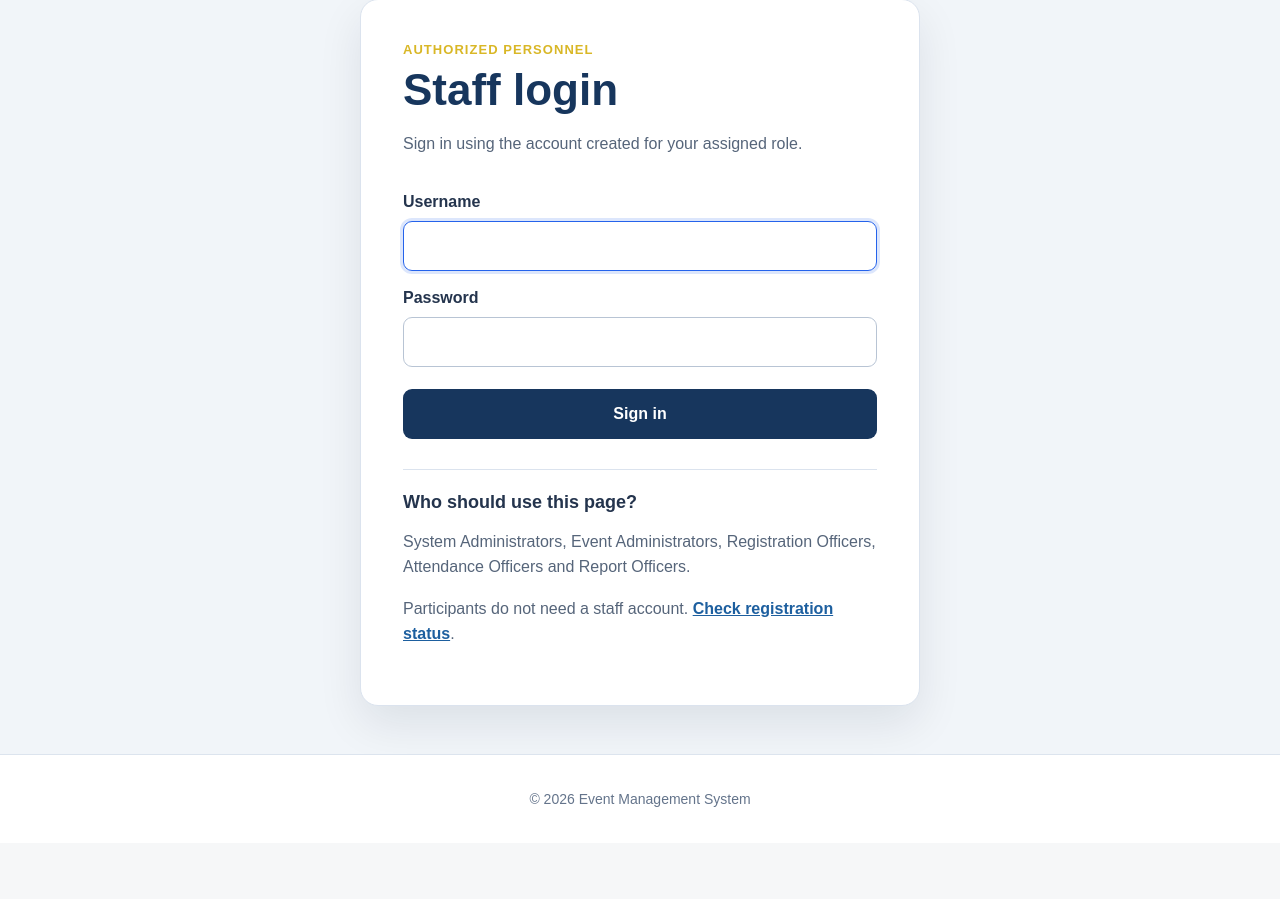
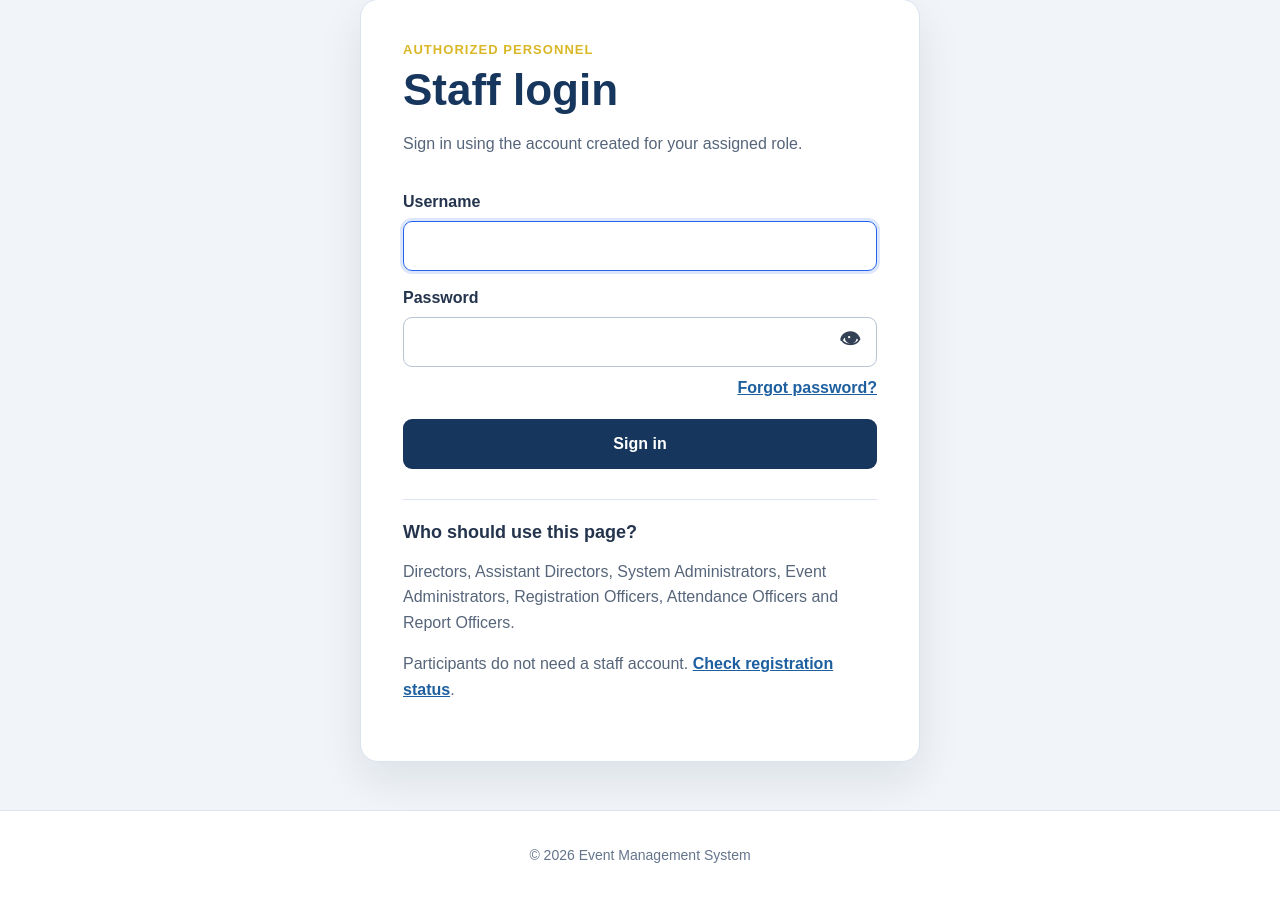
Before and after one commit to Mbitila-creator/event-management-system, a Django app: page /en/staff/login/ in a window 1280 px wide. Shown: the part 118-1017 px from the top of the page. Before the commit the page ends 925 px from the top, so only its background shows below. Run offline with Django 4.2, Linux system fonts and the light colour scheme.

Commit message:
Add user password change and secure password recovery

```diff
--- a/accounts/urls.py
+++ b/accounts/urls.py
@@ -1,4 +1,12 @@
-from django.contrib.auth.views import LoginView
+from django.contrib.auth.views import (
+    LoginView,
+    PasswordChangeDoneView,
+    PasswordChangeView,
+    PasswordResetCompleteView,
+    PasswordResetConfirmView,
+    PasswordResetDoneView,
+    PasswordResetView,
+)
 from django.urls import path, reverse_lazy
 
 from . import views
@@ -15,6 +23,53 @@ urlpatterns = [
             next_page=reverse_lazy("accounts:role_home"),
         ),
         name="staff_login",
+    ),
+    path(
+        "staff/password/change/",
+        PasswordChangeView.as_view(
+            template_name="accounts/password_change_form.html",
+            success_url=reverse_lazy("accounts:password_change_done"),
+        ),
+        name="password_change",
+    ),
+    path(
+        "staff/password/change/done/",
+        PasswordChangeDoneView.as_view(
+            template_name="accounts/password_change_done.html",
+        ),
+        name="password_change_done",
+    ),
+    path(
+        "staff/password/reset/",
+        PasswordResetView.as_view(
+            template_name="accounts/password_reset_form.html",
+            email_template_name="accounts/password_reset_email.txt",
+            subject_template_name="accounts/password_reset_subject.txt",
+            success_url=reverse_lazy("accounts:password_reset_done"),
+        ),
+        name="password_reset",
+    ),
+    path(
+        "staff/password/reset/done/",
+        PasswordResetDoneView.as_view(
+            template_name="accounts/password_reset_done.html",
+        ),
+        name="password_reset_done",
+    ),
+    path(
+        "staff/password/reset/<uidb64>/<token>/",
+        PasswordResetConfirmView.as_view(
+            template_name="accounts/password_reset_confirm.html",
+            success_url=reverse_lazy("accounts:password_reset_complete"),
+        ),
+        name="password_reset_confirm",
+    ),
+    path(
+        "staff/password/reset/complete/",
+        PasswordResetCompleteView.as_view(
+            template_name="accounts/password_reset_complete.html",
+        ),
+        name="password_reset_complete",
     ),
     path("staff/", views.role_home, name="role_home"),
     path(
--- a/config/settings.py
+++ b/config/settings.py
@@ -62,6 +62,10 @@ CSRF_TRUSTED_ORIGINS = env_list("CSRF_TRUSTED_ORIGINS")
 # Optional permanent address used inside generated QR codes.
 # Leave empty during local development to use the current request address.
 PUBLIC_BASE_URL = os.getenv("PUBLIC_BASE_URL", "").rstrip("/")
+
+# All authentication-protected interfaces use the dedicated staff login page.
+LOGIN_URL = "accounts:staff_login"
+PASSWORD_RESET_TIMEOUT = int(os.getenv("PASSWORD_RESET_TIMEOUT", "3600"))
 
 # Email notifications. The console backend prints messages in the development
 # terminal. Production hosting can override these values with environment
--- a/static/css/accounts-public.css
+++ b/static/css/accounts-public.css
@@ -20,9 +20,25 @@
 .staff-login-form label { margin-top: 8px; color: #24344d; font-weight: 750; }
 .staff-login-form input { min-height: 50px; padding: 11px 14px; border: 1px solid #b8c4d4; border-radius: 9px; font: inherit; }
 .staff-login-form input:focus { outline: 3px solid rgba(37, 99, 235, .16); border-color: #2563eb; }
+.password-input-wrap { position:relative; display:grid; }
+.password-input-wrap input { width:100%; box-sizing:border-box; padding-right:54px; }
+.staff-login-form .password-visibility-toggle { position:absolute; top:50%; right:7px; width:40px; min-height:38px; margin:0; padding:0; transform:translateY(-50%); border:0; border-radius:7px; background:transparent; color:#334155; font-size:21px; cursor:pointer; }
+.staff-login-form .password-visibility-toggle:hover { background:#e8eef6; color:#17365d; }
+.forgot-password-link { justify-self:end; margin-top:2px; color:#1d5f9f; font-weight:750; }
 .staff-login-form button { min-height: 50px; margin-top: 12px; border: 0; border-radius: 9px; background: #17365d; color: #fff; font: inherit; font-weight: 800; cursor: pointer; }
 .staff-login-form button:hover { background: #244f83; }
 .login-alert { margin-top: 20px; padding: 13px 15px; border: 1px solid #fecaca; border-radius: 9px; background: #fef2f2; color: #991b1b; }
 .role-guidance { margin-top: 30px; padding-top: 22px; border-top: 1px solid #dbe3ee; }
 .role-guidance h2 { margin: 0 0 8px; color: #24344d; font-size: 18px; }
 .role-guidance a { color: #1d5f9f; font-weight: 750; }
+
+.password-page { min-height:calc(100vh - 150px); padding:48px 12px; background:#f1f5f9; }
+.password-card { width:min(100%,620px); box-sizing:border-box; margin:0 auto; padding:clamp(24px,5vw,42px); border:1px solid #dbe3ee; border-radius:18px; background:white; box-shadow:0 18px 45px rgba(15,23,42,.09); }
+.password-card h1 { margin:8px 0; color:#17365d; font-size:clamp(29px,6vw,42px); }
+.password-card > p,.password-card li,.password-help { color:#56657a; line-height:1.6; }
+.password-form { display:grid; gap:10px; margin-top:24px; }
+.password-form label { margin-top:8px; color:#24344d; font-weight:750; }
+.password-form input { min-height:50px; box-sizing:border-box; width:100%; padding:11px 14px; border:1px solid #b8c4d4; border-radius:9px; font:inherit; }
+.password-form button,.password-primary-link { display:inline-flex; min-height:48px; align-items:center; justify-content:center; box-sizing:border-box; margin-top:14px; padding:11px 18px; border:0; border-radius:9px; background:#17365d; color:white; font:inherit; font-weight:800; text-decoration:none; cursor:pointer; }
+.password-form .errorlist { margin:3px 0; padding:10px 14px 10px 32px; border-radius:8px; background:#fef2f2; color:#991b1b; }
+.password-secondary-link { display:inline-block; margin-top:18px; color:#1d5f9f; font-weight:750; }
--- /dev/null
+++ b/static/js/password-visibility.js
@@ -0,0 +1,16 @@
+document.addEventListener("DOMContentLoaded", function () {
+    document.querySelectorAll("[data-password-target]").forEach(function (button) {
+        const input = document.getElementById(button.dataset.passwordTarget);
+        if (!input) return;
+        button.addEventListener("click", function () {
+            const showing = input.type === "text";
+            input.type = showing ? "password" : "text";
+            button.setAttribute("aria-pressed", String(!showing));
+            button.setAttribute(
+                "aria-label",
+                showing ? button.dataset.showLabel : button.dataset.hideLabel
+            );
+            input.focus();
+        });
+    });
+});
--- /dev/null
+++ b/templates/accounts/password_change_done.html
@@ -0,0 +1,5 @@
+{% extends "events/base_public.html" %}
+{% load static i18n %}
+{% block title %}{% translate "Password changed" %}{% endblock %}
+{% block extra_css %}<link rel="stylesheet" href="{% static 'css/accounts-public.css' %}">{% endblock %}
+{% block content %}<section class="password-page"><article class="password-card"><span class="section-kicker">{% translate "Success" %}</span><h1>{% translate "Password changed" %}</h1><p>{% translate "Your password has been updated successfully. Use the new password the next time you sign in." %}</p><a class="password-primary-link" href="{% url 'accounts:role_home' %}">{% translate "Return to workspace" %}</a></article></section>{% endblock %}
--- /dev/null
+++ b/templates/accounts/password_change_form.html
@@ -0,0 +1,5 @@
+{% extends "events/base_public.html" %}
+{% load static i18n %}
+{% block title %}{% translate "Change password" %}{% endblock %}
+{% block extra_css %}<link rel="stylesheet" href="{% static 'css/accounts-public.css' %}">{% endblock %}
+{% block content %}<section class="password-page"><article class="password-card"><span class="section-kicker">{% translate "Account security" %}</span><h1>{% translate "Change password" %}</h1><p>{% translate "Enter your current password, then choose a strong new password." %}</p><form method="post" class="password-form">{% csrf_token %}{{ form.non_field_errors }}{% for field in form %}<label for="{{ field.id_for_label }}">{{ field.label }}</label>{{ field.errors }}{{ field }}{% if field.help_text %}<div class="password-help">{{ field.help_text|safe }}</div>{% endif %}{% endfor %}<button type="submit">{% translate "Save new password" %}</button></form><a class="password-secondary-link" href="{% url 'accounts:role_home' %}">← {% translate "Return to workspace" %}</a></article></section>{% endblock %}
--- /dev/null
+++ b/templates/accounts/password_reset_complete.html
@@ -0,0 +1,5 @@
+{% extends "events/base_public.html" %}
+{% load static i18n %}
+{% block title %}{% translate "Password reset complete" %}{% endblock %}
+{% block extra_css %}<link rel="stylesheet" href="{% static 'css/accounts-public.css' %}">{% endblock %}
+{% block content %}<section class="password-page"><article class="password-card"><span class="section-kicker">{% translate "Success" %}</span><h1>{% translate "Password reset complete" %}</h1><p>{% translate "Your new password has been saved. You can now sign in securely." %}</p><a class="password-primary-link" href="{% url 'accounts:staff_login' %}">{% translate "Sign in" %}</a></article></section>{% endblock %}
--- /dev/null
+++ b/templates/accounts/password_reset_confirm.html
@@ -0,0 +1,5 @@
+{% extends "events/base_public.html" %}
+{% load static i18n %}
+{% block title %}{% translate "Choose a new password" %}{% endblock %}
+{% block extra_css %}<link rel="stylesheet" href="{% static 'css/accounts-public.css' %}">{% endblock %}
+{% block content %}<section class="password-page"><article class="password-card"><span class="section-kicker">{% translate "Account recovery" %}</span>{% if validlink %}<h1>{% translate "Choose a new password" %}</h1><p>{% translate "Enter your new password twice to complete the reset." %}</p><form method="post" class="password-form">{% csrf_token %}{{ form.non_field_errors }}{% for field in form %}<label for="{{ field.id_for_label }}">{{ field.label }}</label>{{ field.errors }}{{ field }}{% if field.help_text %}<div class="password-help">{{ field.help_text|safe }}</div>{% endif %}{% endfor %}<button type="submit">{% translate "Set new password" %}</button></form>{% else %}<h1>{% translate "Reset link is invalid" %}</h1><p>{% translate "This password-reset link is invalid or has already been used. Request a new link to continue." %}</p><a class="password-primary-link" href="{% url 'accounts:password_reset' %}">{% translate "Request another reset link" %}</a>{% endif %}</article></section>{% endblock %}
--- /dev/null
+++ b/templates/accounts/password_reset_done.html
@@ -0,0 +1,5 @@
+{% extends "events/base_public.html" %}
+{% load static i18n %}
+{% block title %}{% translate "Password reset email sent" %}{% endblock %}
+{% block extra_css %}<link rel="stylesheet" href="{% static 'css/accounts-public.css' %}">{% endblock %}
+{% block content %}<section class="password-page"><article class="password-card"><span class="section-kicker">{% translate "Check your email" %}</span><h1>{% translate "Password reset email sent" %}</h1><p>{% translate "If an active account matches that email address, a password-reset link has been sent. Check your inbox and spam folder." %}</p><a class="password-primary-link" href="{% url 'accounts:staff_login' %}">{% translate "Return to staff login" %}</a></article></section>{% endblock %}
--- /dev/null
+++ b/templates/accounts/password_reset_form.html
@@ -0,0 +1,5 @@
+{% extends "events/base_public.html" %}
+{% load static i18n %}
+{% block title %}{% translate "Reset password" %}{% endblock %}
+{% block extra_css %}<link rel="stylesheet" href="{% static 'css/accounts-public.css' %}">{% endblock %}
+{% block content %}<section class="password-page"><article class="password-card"><span class="section-kicker">{% translate "Account recovery" %}</span><h1>{% translate "Forgot password?" %}</h1><p>{% translate "Enter the email address registered on your staff account. We will send a secure password-reset link if the account is active." %}</p><form method="post" class="password-form">{% csrf_token %}{{ form.non_field_errors }}<label for="{{ form.email.id_for_label }}">{% translate "Registered email address" %}</label>{{ form.email.errors }}{{ form.email }}<button type="submit">{% translate "Send reset link" %}</button></form><a class="password-secondary-link" href="{% url 'accounts:staff_login' %}">← {% translate "Return to staff login" %}</a></article></section>{% endblock %}
--- /dev/null
+++ b/templates/accounts/password_reset_subject.txt
@@ -0,0 +1 @@
+{% load i18n %}{% translate "Reset your Event Management System password" %}
--- a/templates/accounts/staff_login.html
+++ b/templates/accounts/staff_login.html
@@ -29,16 +29,25 @@
             <input id="id_username" name="username" type="text" autocomplete="username" required autofocus>
 
             <label for="id_password">{% translate "Password" %}</label>
-            <input id="id_password" name="password" type="password" autocomplete="current-password" required>
+            <div class="password-input-wrap">
+                <input id="id_password" name="password" type="password" autocomplete="current-password" required>
+                <button type="button" class="password-visibility-toggle" data-password-target="id_password" data-show-label="{% translate 'Show password' %}" data-hide-label="{% translate 'Hide password' %}" aria-label="{% translate 'Show password' %}" aria-pressed="false"><span aria-hidden="true">👁</span></button>
+            </div>
+
+            <a class="forgot-password-link" href="{% url 'accounts:password_reset' %}">{% translate "Forgot password?" %}</a>
 
             <button type="submit">{% translate "Sign in" %}</button>
         </form>
 
         <div class="role-guidance">
             <h2>{% translate "Who should use this page?" %}</h2>
-            <p>{% translate "System Administrators, Event Administrators, Registration Officers, Attendance Officers and Report Officers." %}</p>
+            <p>{% translate "Directors, Assistant Directors, System Administrators, Event Administrators, Registration Officers, Attendance Officers and Report Officers." %}</p>
             <p>{% translate "Participants do not need a staff account." %} <a href="{% url 'forms_builder:registration_status' %}">{% translate "Check registration status" %}</a>.</p>
         </div>
     </div>
 </section>
 {% endblock %}
+
+{% block extra_js %}
+    <script src="{% static 'js/password-visibility.js' %}" defer></script>
+{% endblock %}
--- a/templates/events/base_public.html
+++ b/templates/events/base_public.html
@@ -114,6 +114,9 @@
 </form>
 
                 {% if request.user.is_authenticated %}
+                    <a href="{% url 'accounts:password_change' %}" class="header-link role-access-link password-change-link">
+                        {% translate "Change password" %}
+                    </a>
                     <a
                         href="{% url 'accounts:role_home' %}"
                         class="header-link role-access-link workspace-link"
```
Also changed, not shown: accounts/tests.py (+83 -0 lines), templates/accounts/password_reset_email.txt (added, +10 -0 lines), locale/sw/LC_MESSAGES/django.po, 1 other file.
